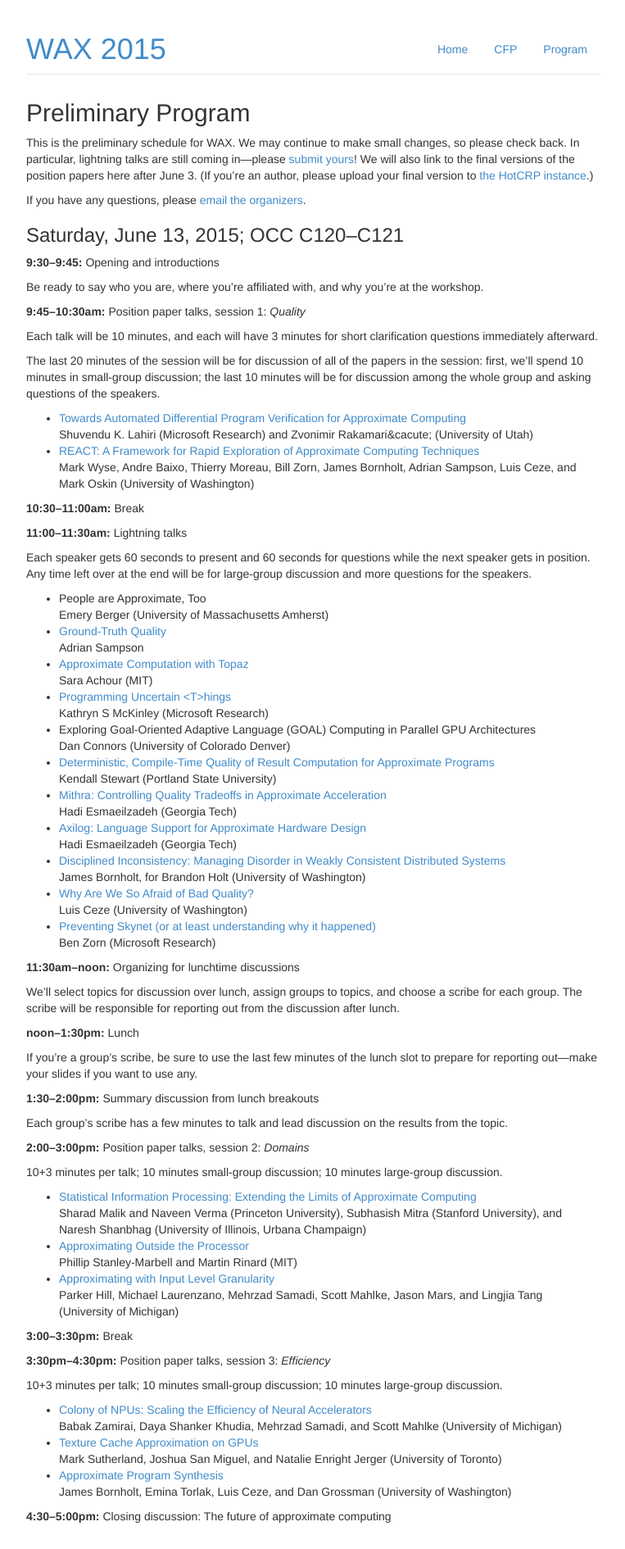
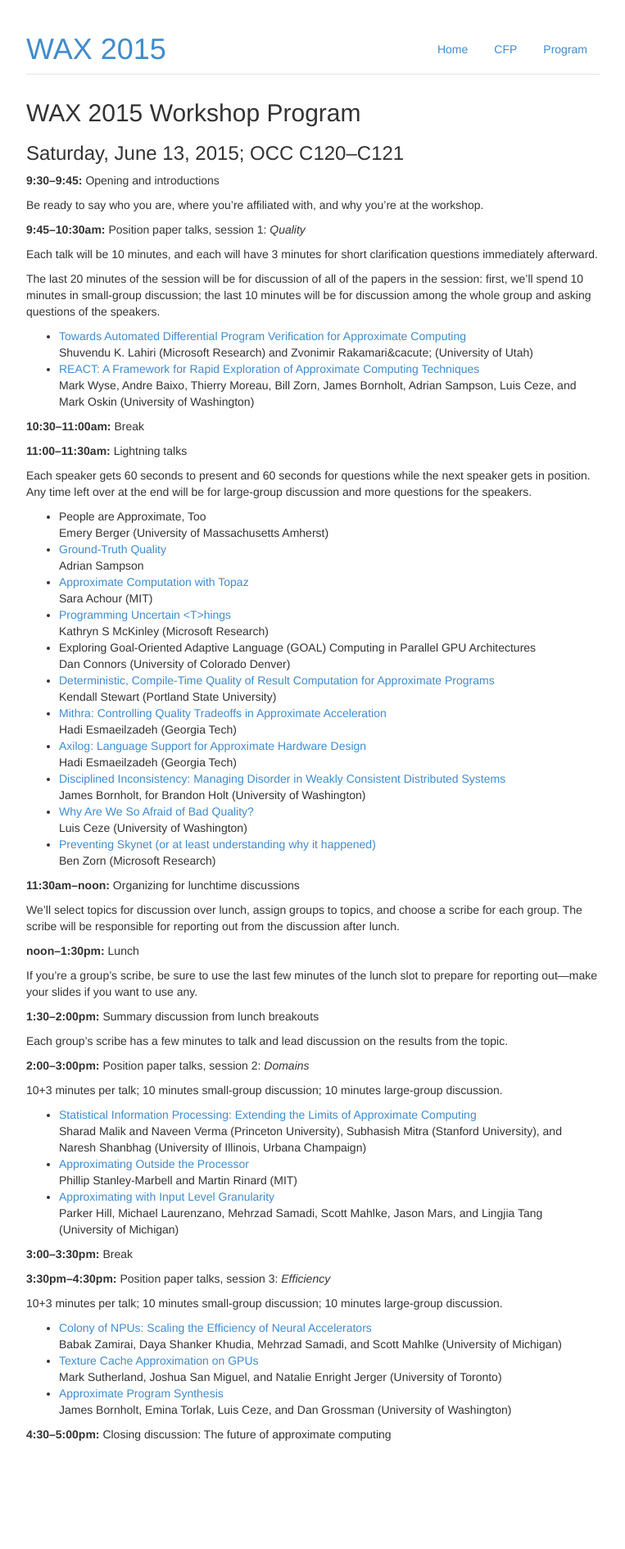
Before and after one commit to uwsampa/sampa-public, a Jekyll site: the page built from wax2015/program.md, in a window 1280 px wide. Shown: the whole page at 82% size, without its empty margins (258-1021 px from the left). Built offline with Jekyll 4.4.1, drawn with Linux system fonts in a browser that asks for light colours; Markdown is read by kramdown in place of the engine named in the settings; after the commit the page ends 1790 px from its top, so only the background shows below that.

Commit message:
Make the program printable

```diff
--- a/css/print.css
+++ b/css/print.css
@@ -11,12 +11,13 @@
 }
 
 h2 {
-    font-size: 1.3em;
+    font-size: 2.2em;
     margin: 0;
 }
 h3 {
-    font-size: 1.2em;
+    font-size: 1.4em;
     margin-top: 0;
+    margin-bottom: 1em;
 }
 
 .noprint {
@@ -24,7 +25,7 @@
 }
 
 body {
-    padding: -2em 0 0 0;
+    padding: -4em 0 0 0;
 }
 
 /* Disable Bootstrap's link display. */
@@ -34,3 +35,7 @@
         content: "" !important;
     }
 }
+
+ul, ol {
+    padding-left: 1.5em;
+}
--- a/wax2015/program.md
+++ b/wax2015/program.md
@@ -3,15 +3,7 @@
 title: 'WAX 2015: Preliminary Program'
 notitle: true
 ---
-## Preliminary Program
-
-This is the preliminary schedule for WAX. We may continue to make small changes, so please check back. In particular, lightning talks are still coming in---please [submit yours][lightning]! We will also link to the final versions of the position papers here after June 3. (If you're an author, please upload your final version to [the HotCRP instance][hotcrp].)
-
-If you have any questions, please [email the organizers][organizers].
-
-[organizers]: mailto:wax2015@cs.washington.edu
-[lightning]: cfp.html#lightning-talks
-[hotcrp]: {{site.base}}/wax2015/crp/
+## WAX 2015 Workshop Program
 
 ### Saturday, June 13, 2015; OCC C120--C121
 
```
